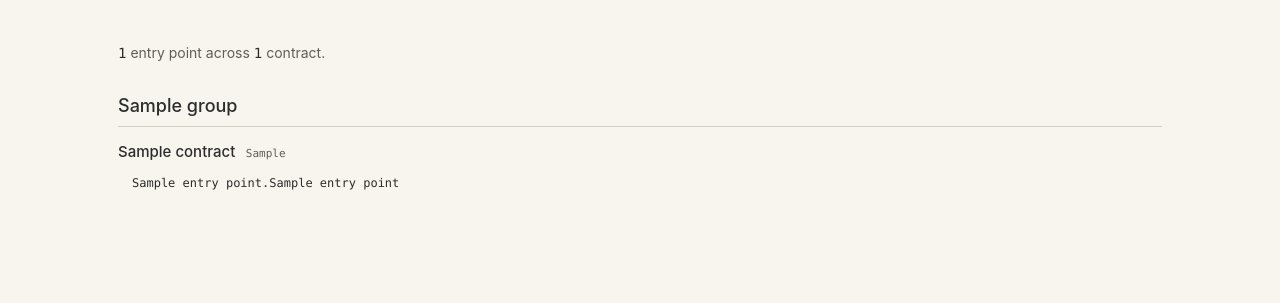
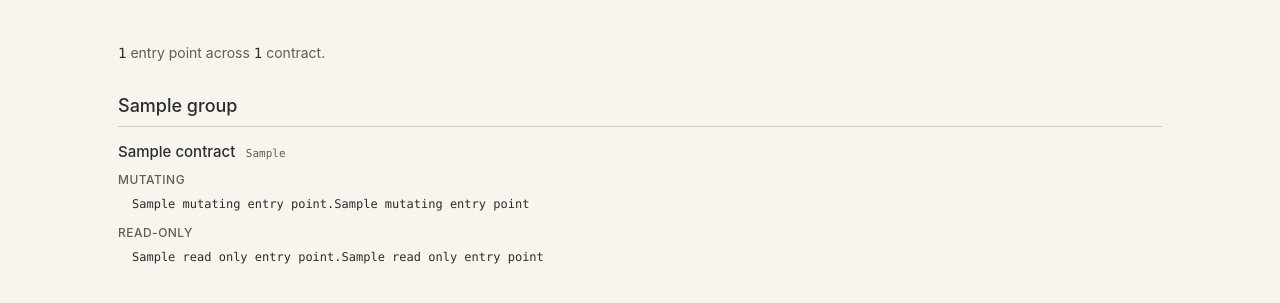
Before and after one commit to norah1499/solidity-flow-navigator, a Python web app: template src/solidity_flow_navigator/serve/templates/index.html in a window 1280 px wide. Shown: the part 50-353 px from the top of the page. Run offline with Jinja, Linux system fonts and the light colour scheme; the template is opened without the code that fills it: most values are stand-ins (such as "Sample title", 1, 10 or a date in 2020).

Commit message:
v0.0.2: index page mutating/read-only grouping

```diff
--- a/src/solidity_flow_navigator/serve/static/css/main.css
+++ b/src/solidity_flow_navigator/serve/static/css/main.css
@@ -165,6 +165,23 @@ code, pre { font-family: var(--font-mono); }
   font-size: 11px;
   color: var(--fg-muted);
   font-weight: 400;
+}
+
+.entry-section {
+  margin: 0 0 0.75rem;
+}
+
+.entry-section:last-child {
+  margin-bottom: 0;
+}
+
+.section-heading {
+  font-size: 12px;
+  font-weight: 500;
+  color: var(--fg-muted);
+  margin: 0.5rem 0 0.25rem;
+  text-transform: uppercase;
+  letter-spacing: 0.04em;
 }
 
 .entry-list {
--- a/src/solidity_flow_navigator/serve/templates/index.html
+++ b/src/solidity_flow_navigator/serve/templates/index.html
@@ -20,8 +20,11 @@
         {{ contract.name }}
         <span class="contract-path">{{ contract.source_path }}</span>
       </h3>
+      {% if contract.mutating_entry_points %}
+      <section class="entry-section">
+        <h4 class="section-heading">Mutating</h4>
         <ul class="entry-list">
-        {% for ep in contract.entry_points %}
+          {% for ep in contract.mutating_entry_points %}
           <li>
             <a class="entry-link" href="{{ url_for('flow_page', url_id=ep.url_id) }}">
               <code>{{ ep.contract_name }}.{{ ep.function_full_name }}</code>
@@ -29,6 +32,22 @@
           </li>
           {% endfor %}
         </ul>
+      </section>
+      {% endif %}
+      {% if contract.read_only_entry_points %}
+      <section class="entry-section">
+        <h4 class="section-heading">Read-only</h4>
+        <ul class="entry-list">
+          {% for ep in contract.read_only_entry_points %}
+          <li>
+            <a class="entry-link" href="{{ url_for('flow_page', url_id=ep.url_id) }}">
+              <code>{{ ep.contract_name }}.{{ ep.function_full_name }}</code>
+            </a>
+          </li>
+          {% endfor %}
+        </ul>
+      </section>
+      {% endif %}
     </article>
     {% endfor %}
   </section>
```
Also changed, not shown: src/solidity_flow_navigator/serve/app.py (+28 -11 lines), tests/serve/test_app.py (+94 -1 lines). Lines whose indentation alone changed are shown as unchanged.
